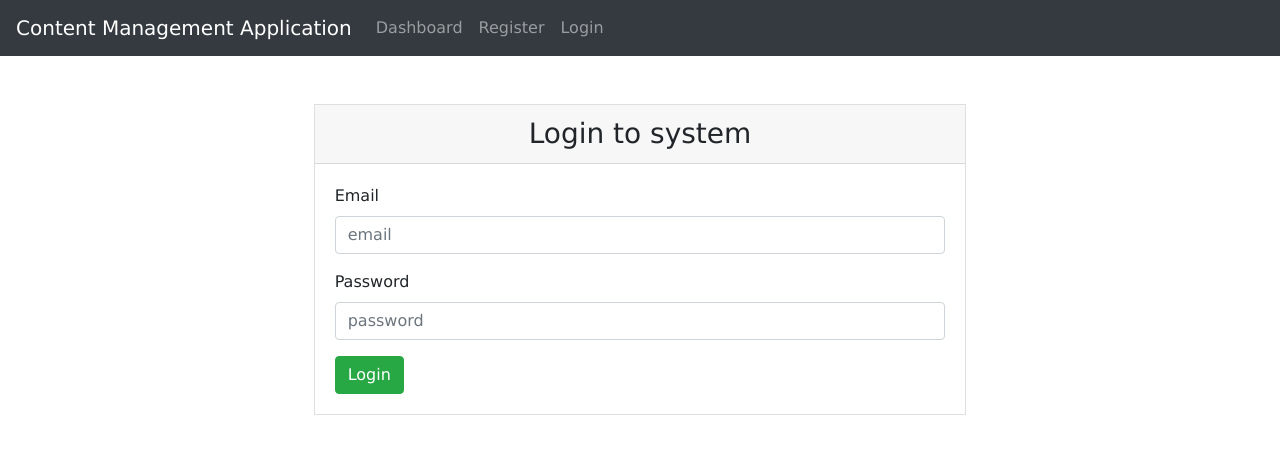
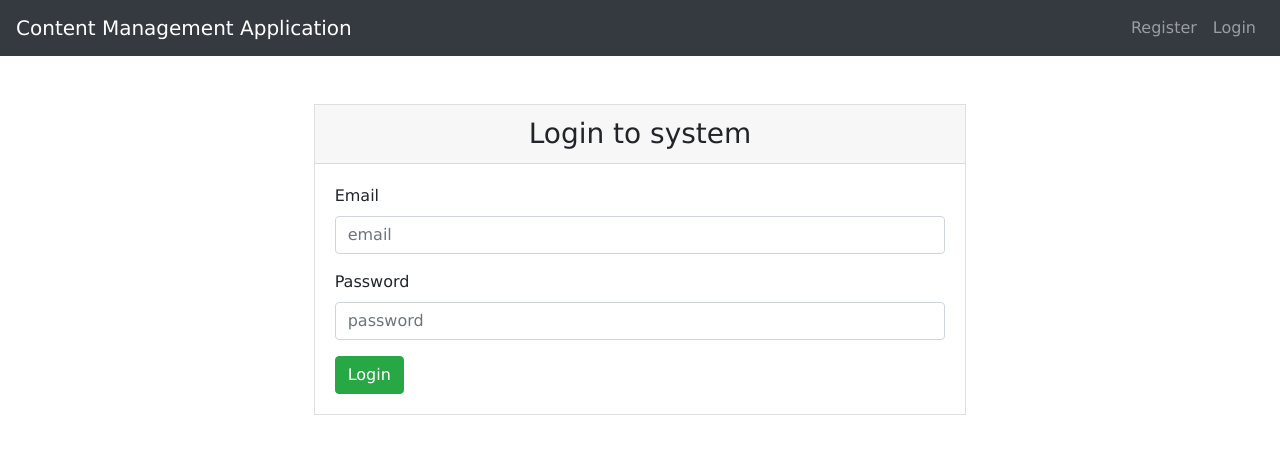
Before and after one commit to majczel23000/Authentication, an Angular app in the folder frontend/: page /login in a window 1280 px wide. Shown: the top 454 px of the page. Built offline with nearby package versions, Linux system fonts and the light colour scheme.

Commit message:
new update

```diff
--- a/frontend/src/app/navbar/navbar.component.html
+++ b/frontend/src/app/navbar/navbar.component.html
@@ -1,13 +1,13 @@
 <nav class="navbar navbar-expand-lg  navbar-dark bg-dark">
-  <a class="navbar-brand" href="#">Content Management Application</a>
+  <span class="navbar-brand">Content Management Application</span>
   <button class="navbar-toggler" type="button" data-toggle="collapse" data-target="#navbarSupportedContent" aria-controls="navbarSupportedContent" aria-expanded="false" aria-label="Toggle navigation">
     <span class="navbar-toggler-icon"></span>
   </button>
 
-  <div class="collapse navbar-collapse" id="navbarSupportedContent">
-    <ul class="navbar-nav mr-auto">
+  <div class="collapse navbar-collapse text-right" id="navbarSupportedContent">
+    <ul class="navbar-nav ml-auto">
       <li class="nav-item ">
-        <a class="nav-link" routerLink="/dashboard">Dashboard</a>
+        <a class="nav-link" *ngIf="apiService.loggedIn()" routerLink="/dashboard">Dashboard</a>
       </li>
       <li class="nav-item ">
           <a class="nav-link" *ngIf="!apiService.loggedIn()" routerLink="/register">Register</a>
--- a/frontend/src/app/navbar/navbar.component.ts
+++ b/frontend/src/app/navbar/navbar.component.ts
@@ -1,5 +1,6 @@
 import { Component, OnInit } from '@angular/core';
 import { ApiService } from '../api.service';
+import { Router } from '@angular/router';
 @Component({
   selector: 'app-navbar',
   templateUrl: './navbar.component.html',
@@ -7,9 +8,16 @@ import { ApiService } from '../api.service';
 })
 export class NavbarComponent implements OnInit {
 
-  constructor(public apiService: ApiService) { }
+  constructor(public apiService: ApiService, private _router: Router) { }
 
   ngOnInit() {
   }
 
+  navbarBrandClick(){
+    if(this.apiService.loggeddIn())
+      this._router.navigate(['/dashboard']);
+    else
+      this._router.navigate(['/login']);
+  }
+
 }
```
